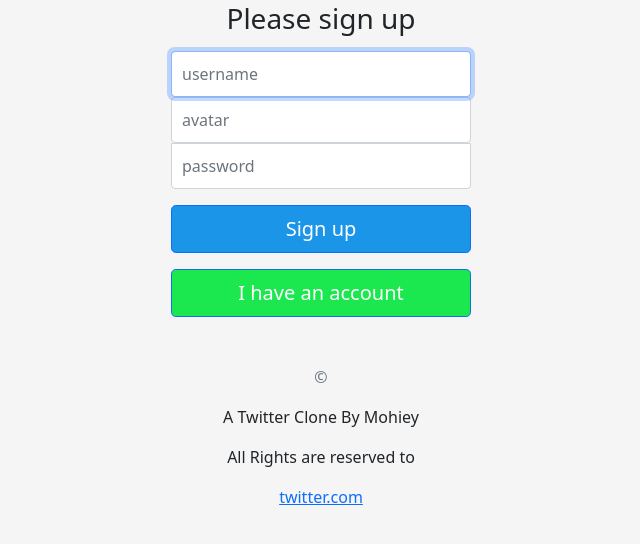
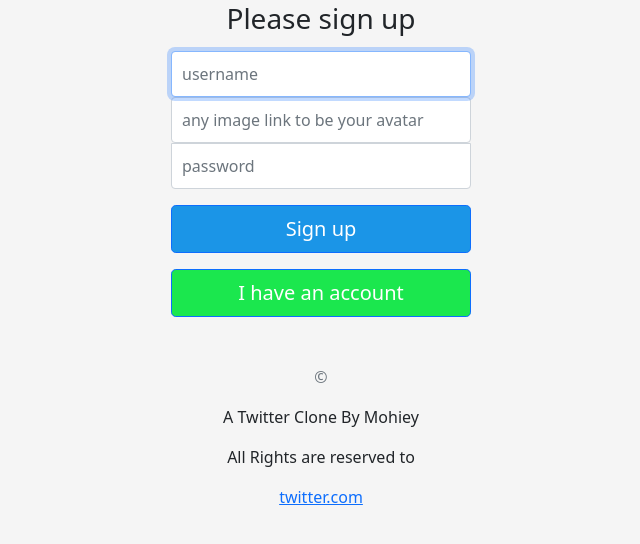
Before and after one commit to mohieey/JQUERYPROJECT, a plain HTML site: page index.html in a window 1280 px wide. Shown: the part 220-764 px from the top of the page, without its empty margins (319-959 px from the left). Drawn offline with nearby package versions, Linux system fonts and the light colour scheme.

Commit message:
Update index.html

```diff
--- a/index.html
+++ b/index.html
@@ -49,7 +49,7 @@
             <label for="username" class="visually-hidden">username</label>
             <input type="username" id="username" class="form-control" placeholder="username" required autofocus>
             <label for="img" class="visually-hidden">Avatar</label>
-            <input type="avatar" id="avatar" class="form-control" placeholder="avatar" required autofocus>
+            <input type="avatar" id="avatar" class="form-control" placeholder="any image link to be your avatar" required autofocus>
             <label for="inputPassword" class="visually-hidden">Password</label>
             <input type="password" id="password" class="form-control" placeholder="password" required>
             <div class="checkbox mb-3">
```
